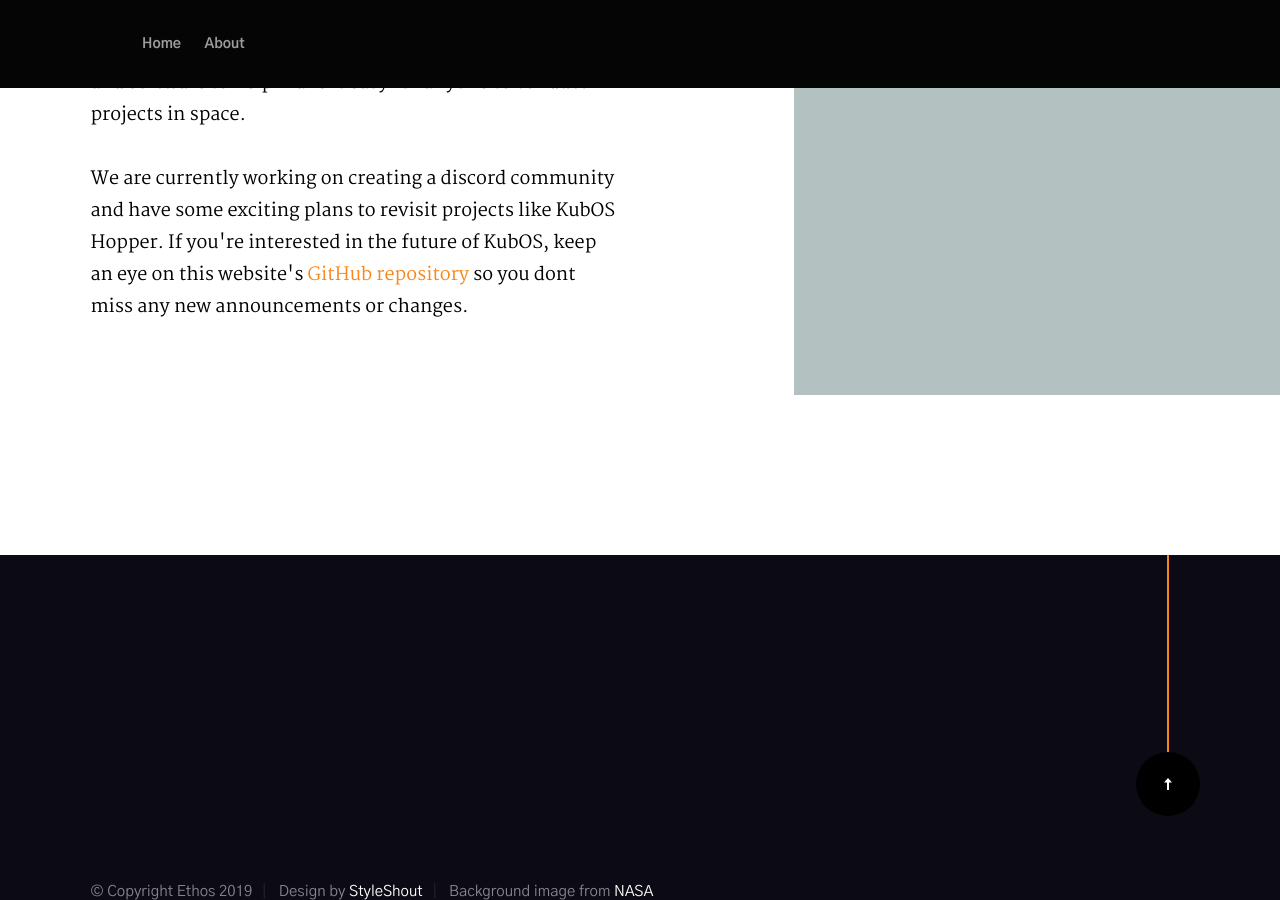
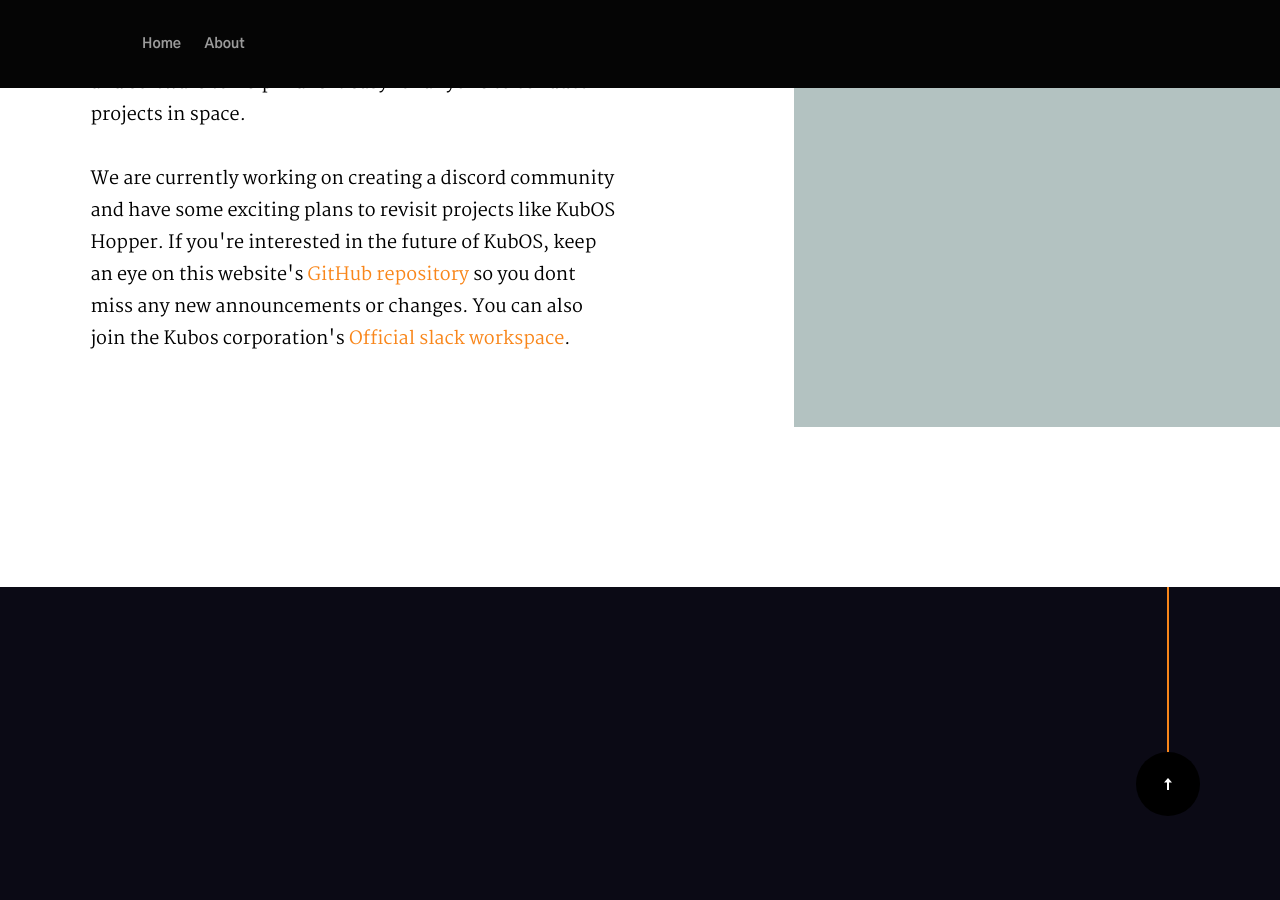
Before and after one commit to KubOS-Preservation-Group/kubos-preservation-group.github.io, a Jekyll site: the page built from index.html, in a window 1280 px wide and 900 px high, scrolled down 1791 px. Built offline with Jekyll 4.4.1, drawn with Linux system fonts in a browser that asks for light colours; comment, search, counter and statistics services are not loaded.

Commit message:
add link to KubOS slack

```diff
--- a/index.html
+++ b/index.html
@@ -71,7 +71,7 @@
                     <a href="https://docs.kubos.co">KubOS</a> is an open-source Linux-based microsatellite operating system designed for <a href="https://dallasinnovates.com/denton-based-kubos-corp-launches-software-into-space-for-the-first-time/">use in space</a>. We hope to provide a space where KubOS enthusiasts can tap into the knowledge and experience of other KubOS users and developers to help build an inclusive community of people and software to help make it easy for anyone to conduct projects in space.
                 </p>
                 <p data-aos="fade-up">
-                    We are currently working on creating a discord community and have some exciting plans to revisit projects like KubOS Hopper. If you're interested in the future of KubOS, keep an eye on this website's <a href="https://github.com/KubOS-Preservation-Group/kubos-preservation-group.github.io">GitHub repository</a> so you dont miss any new announcements or changes.
+                    We are currently working on creating a discord community and have some exciting plans to revisit projects like KubOS Hopper. If you're interested in the future of KubOS, keep an eye on this website's <a href="https://github.com/KubOS-Preservation-Group/kubos-preservation-group.github.io">GitHub repository</a> so you dont miss any new announcements or changes. You can also join the Kubos corporation's <a href="https://slack.kubos.co/">Official slack workspace</a>.
                 </p>
 
             </div>
```
